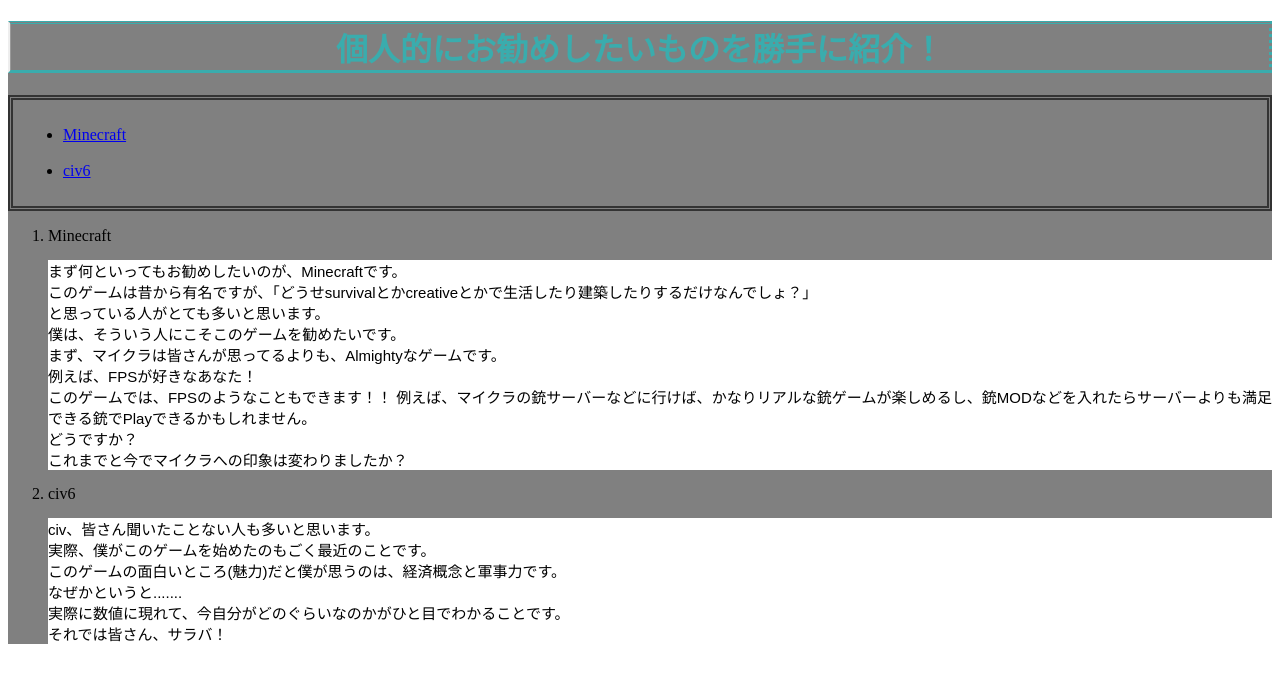
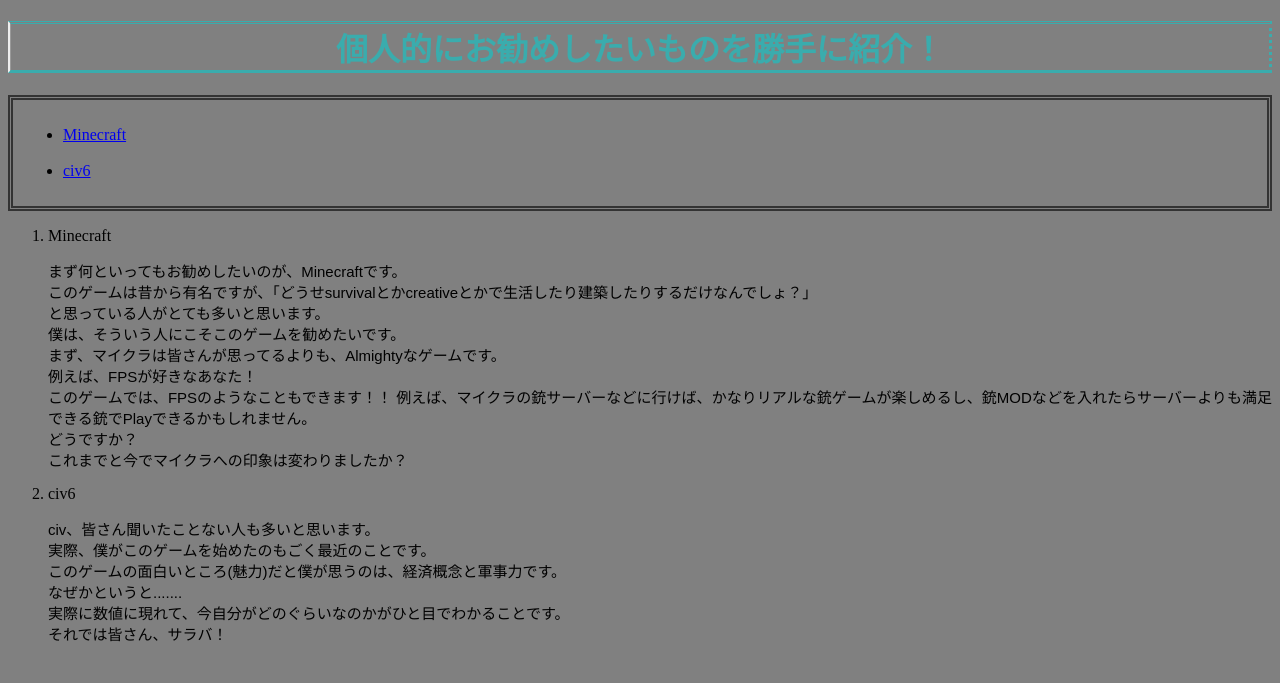
Before and after one commit to 0Wite/0Wite.github.io, a PHP site: page /good.html in a window 1280 px wide. Shown: the top 683 px of the page. Run offline with PHP 8.4, Linux system fonts and the light colour scheme.

Commit message:
Update good.css

```diff
--- a/css/good.css
+++ b/css/good.css
@@ -1,9 +1,9 @@
 html {
   font-size: 100%;
-  background-color: #ffffff
+  background-color: #808080;
 }
 body {
-  background-color: #ffffff;
+  background-color: #808080;
 }
 h1 {
   font-size: 2rem;
@@ -27,11 +27,8 @@ p {
   font-size: 15px;
   font-family: "ヒラギノ丸ゴ Pro W4","Hiragino Maru Gthic Pro", sans-serif;
   color: #000000;
-  background-color: #ffffff;
+  background-color: #808080;
 }
 link {
   color: #008000
 }
-body {
-background-color: #808080;
-}
```
